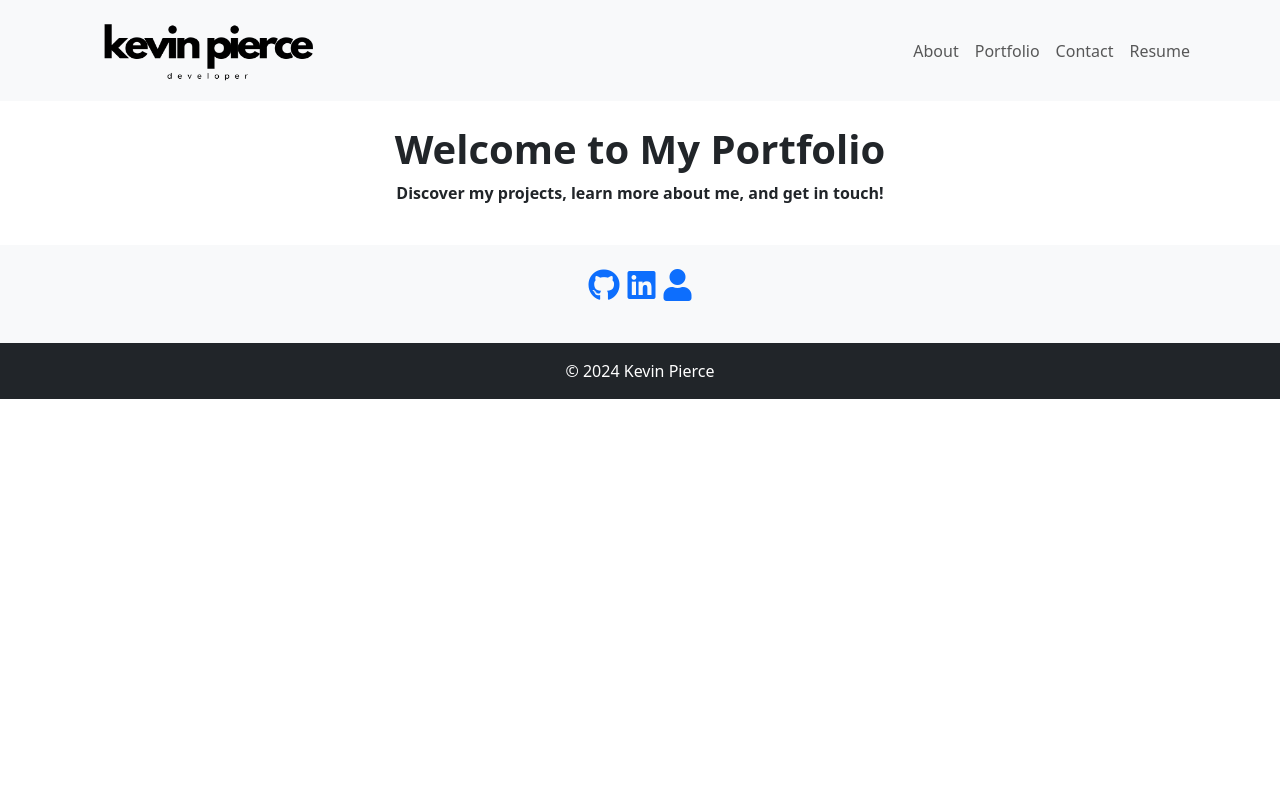
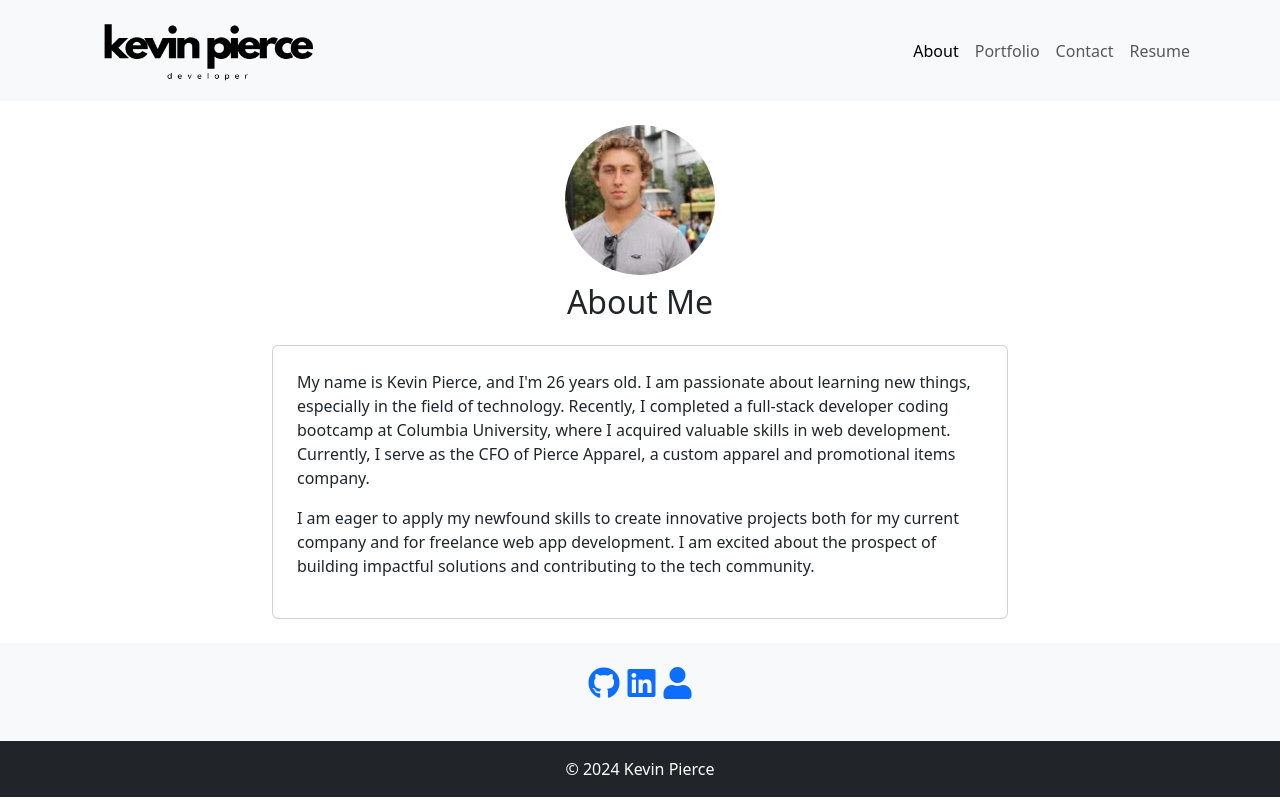
Before and after one commit to kpierce236/React-Portfolio, a React (Vite) app: page / in a window 1280 px wide. Built offline with nearby package versions, Linux system fonts and the light colour scheme.

Commit message:
Changed about to index page

```diff
--- a/src/components/NavBar.jsx
+++ b/src/components/NavBar.jsx
@@ -9,7 +9,7 @@ function NavBar() {
   return (
     <nav className="navbar navbar-expand-lg navbar-light bg-light">
       <div className="container">
-        <Link className="navbar-brand" to="/">
+        <Link className="navbar-brand" to="/home">
         <img src={logo} alt="Logo" width="250" height="75" />
         </Link>
         <button className="navbar-toggler" type="button" data-bs-toggle="collapse" data-bs-target="#navbarNav" aria-controls="navbarNav" aria-expanded="false" aria-label="Toggle navigation">
@@ -18,7 +18,7 @@ function NavBar() {
         <div className="collapse navbar-collapse" id="navbarNav">
           <ul className="navbar-nav ms-auto">
             <li className="nav-item">
-              <Link to="/about" className={currentPage === '/about' ? 'nav-link active' : 'nav-link'}>About</Link>
+              <Link to="/" className={currentPage === '/' ? 'nav-link active' : 'nav-link'}>About</Link>
             </li>
             <li className="nav-item">
               <Link to="/portfolio" className={currentPage === '/portfolio' ? 'nav-link active' : 'nav-link'}>Portfolio</Link>
--- a/src/main.jsx
+++ b/src/main.jsx
@@ -18,11 +18,12 @@ const router = createBrowserRouter([
     errorElement: <ErrorPage />,
     children: [
       {
-        index: true,
+        path: '/Home',
         element: <Home />,
       },
       {
-        path: '/About',
+        index: true,
+        path: '/',
         element: <About />,
       },
       {
```
